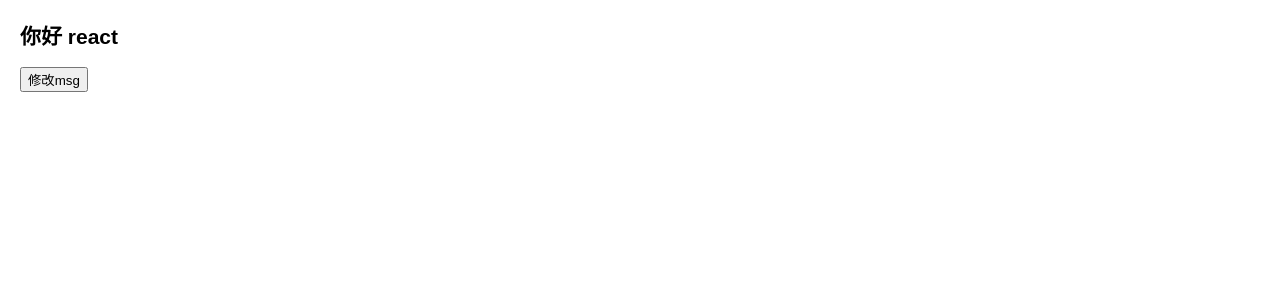
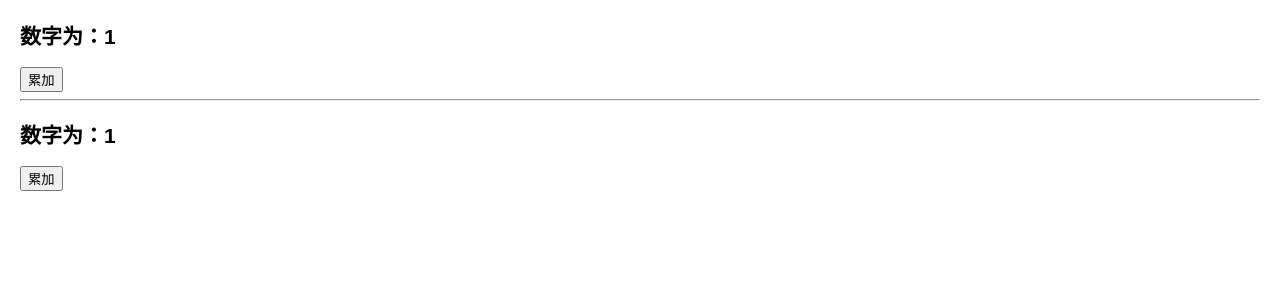
Before and after one commit to Pengzhenglong/react-demo, a React (Create React App) app: page / in a window 1280 px wide. Shown: the top 300 px of the page. Built offline with nearby package versions, Linux system fonts and the light colour scheme.

Commit message:
添加useEffect

```diff
--- /dev/null
+++ b/src/App5.jsx
@@ -0,0 +1,30 @@
+import { useState, useEffect } from "react";
+export default function App2() {
+  const [num1, setNum1] = useState(1);
+  const [num2, setNum2] = useState(1);
+  // 模拟mounted ,一般在这个位置写ajax
+  // useEffect(() => {
+  //   console.log("挂载完成");
+  // });
+  // 检测数据更新，检测哪个数据更新，就把变量填写到这个数组中
+  // 当要检测的是页面中的所有变量，两个选择，一是把变量都填写进去，二是直接删掉数组
+  // 当不想检测页面中任何数据的更新，可以直接给个空数组
+  // useEffect(() => {
+  //   console.log("num更新");
+  // }, []);
+  // 模拟beforeDestroy,一般在这个阶段做垃圾回收
+  useEffect(() => {
+    return () => {
+      console.log("销毁阶段");
+    };
+  });
+  return (
+    <>
+      <h2>数字为：{num1}</h2>
+      <button onClick={() => setNum1(num1 + 1)}>累加</button>
+      <hr />
+      <h2>数字为：{num2}</h2>
+      <button onClick={() => setNum2(num2 + 1)}>累加</button>
+    </>
+  );
+}
```
Also changed, not shown: src/index.js (+8 -1 lines).
